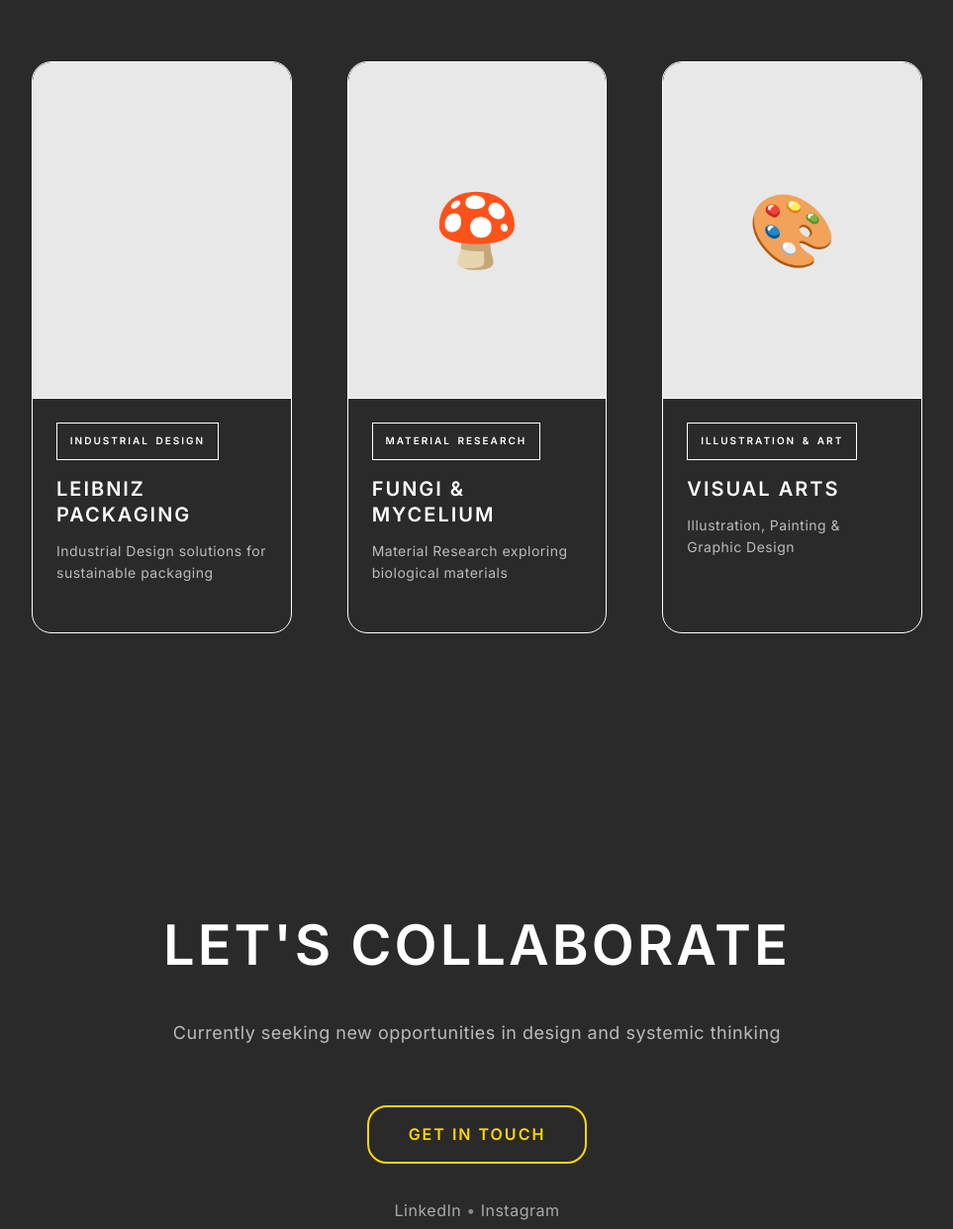
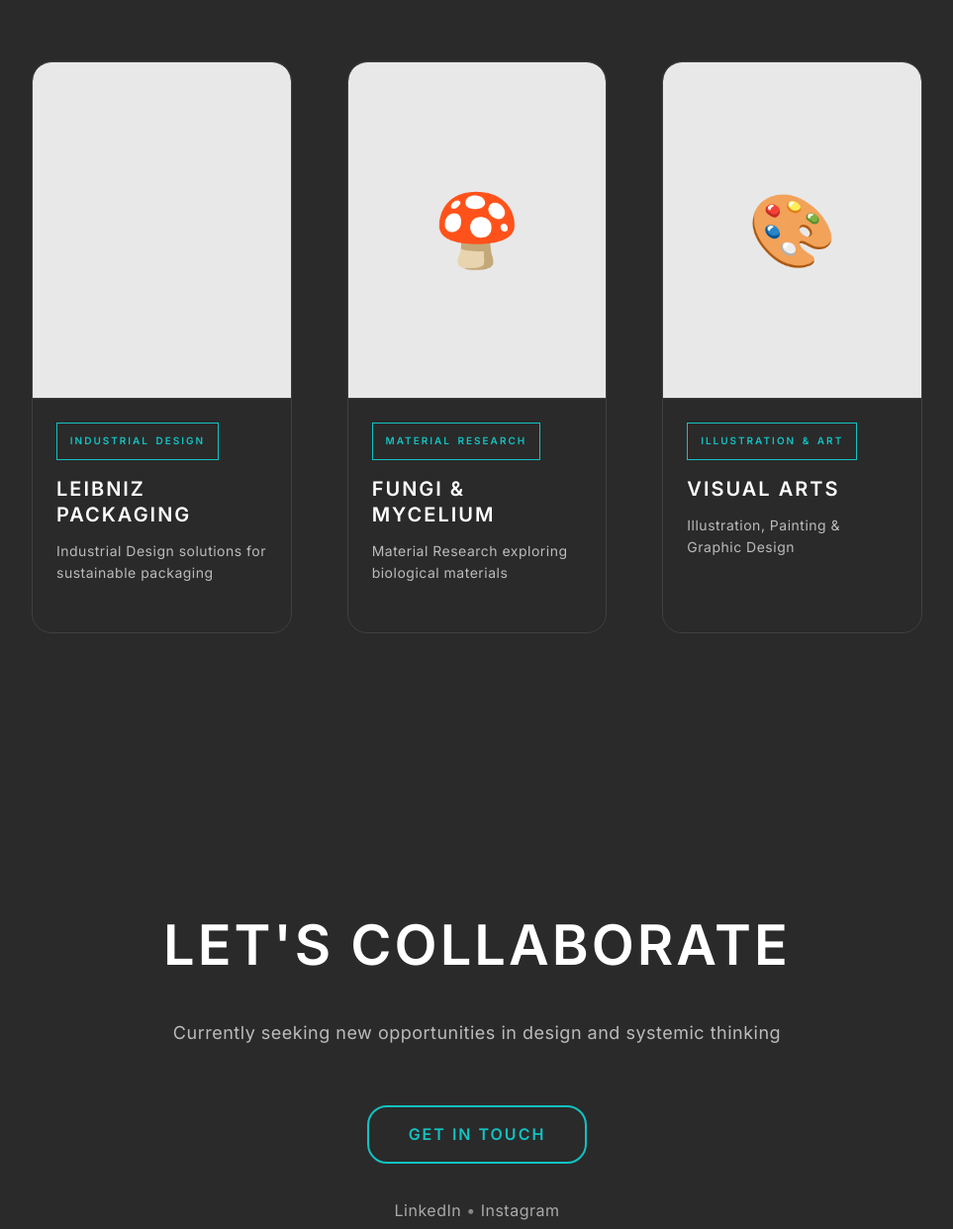
Before and after one commit to yuvalgross/iaraforstreuter, a plain HTML site: page index.html in a window 1280 px wide. Shown: the part 2486-3728 px from the top of the page at 99% size, without its empty margins (158-1121 px from the left). Drawn offline with Linux system fonts and the light colour scheme.

Commit message:
Update work section palette to dark theme: replace gold/white with teal accents for better dark mode cohesion

```diff
--- a/index.html
+++ b/index.html
@@ -219,18 +219,19 @@
     display: flex;
     flex-direction: column;
     cursor: pointer;
-    border: 1px solid #fff;
+    border: 1px solid #404040;
     border-radius: 20px;
   }
 
   .project-card:hover {
     transform: scale(1.04) translateY(-10px);
+    border-color: #13c2c2;
   }
 
   .project-card:hover .project-image {
     transform: scale(1.08) rotate(-1deg);
     filter: brightness(1.15);
-    box-shadow: 0 20px 60px rgba(255, 215, 0, 0.15);
+    box-shadow: 0 20px 60px rgba(19, 194, 194, 0.15);
   }
 
   .project-image {
@@ -246,7 +247,7 @@
     position: relative;
     transition: all 0.5s cubic-bezier(0.34, 1.56, 0.64, 1);
     box-shadow: none;
-    border-bottom: 1px solid #fff;
+    border-bottom: 1px solid #404040;
   }
 
   .project-content {
@@ -261,14 +262,14 @@
   .project-category {
     font-size: 10px;
     letter-spacing: 2px;
-    color: #fff;
+    color: #13c2c2;
     text-transform: uppercase;
     margin-bottom: 1rem;
     font-weight: 600;
     display: inline-block;
     position: relative;
     padding: 0.6rem 0.8rem;
-    border: 1px solid #fff;
+    border: 1px solid #13c2c2;
     width: fit-content;
     font-family: 'Inter', sans-serif;
     word-spacing: 0.2em;
@@ -359,8 +360,8 @@
     display: inline-block;
     margin-top: 2rem;
     padding: 14px 40px;
-    border: 2px solid #FFD700;
-    color: #FFD700;
+    border: 2px solid #13c2c2;
+    color: #13c2c2;
     text-decoration: none;
     font-weight: 600;
     transition: all 0.3s ease;
@@ -373,7 +374,7 @@
   }
 
   .contact-link:hover {
-    background: #FFD700;
+    background: #13c2c2;
     color: #000;
   }
 
```
